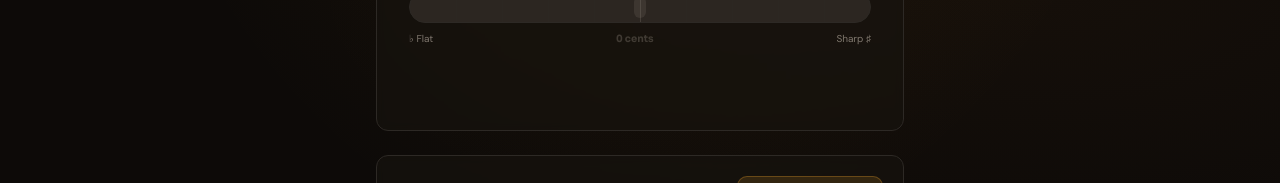
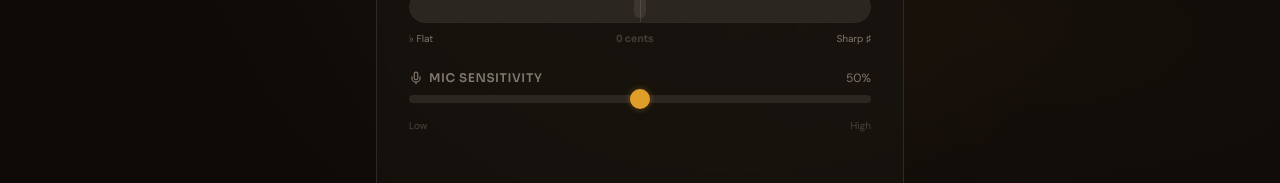
Before and after one commit to randysoller/FretMaster, a React (Vite) app: page /tuner in a window 1280 px wide. Shown: the part 481-664 px from the top of the page. Built offline with nearby package versions, Linux system fonts and the light colour scheme; no server answers.

Commit message:
Add mic sensitivity slider to tuner

```diff
--- a/src/pages/Tuner.tsx
+++ b/src/pages/Tuner.tsx
@@ -122,7 +122,7 @@ function autoCorrelate(buffer: Float32Array, sampleRate: number): number {
     rms += buffer[i] * buffer[i];
   }
   rms = Math.sqrt(rms / buffer.length);
-  if (rms < 0.008) return -1;
+  if (rms < ((globalThis as any).__tunerRmsThreshold ?? 0.008)) return -1;
 
   const size = buffer.length;
   const halfSize = Math.floor(size / 2);
@@ -204,6 +204,8 @@ export default function Tuner() {
   const [selectedString, setSelectedString] = useState<GuitarString | null>(null);
   const [playingString, setPlayingString] = useState<number | null>(null);
   const [inTuneConfirmed, setInTuneConfirmed] = useState(false);
+  const [sensitivity, setSensitivity] = useState(50);
+  const sensitivityRef = useRef(50);
   const startedRef = useRef(false);
   const inTuneStartRef = useRef<number>(0);
   const inTuneSoundPlayedRef = useRef(false);
@@ -219,6 +221,7 @@ export default function Tuner() {
   // Keep refs in sync so the detect loop can access current values
   useEffect(() => { selectedStringRef.current = selectedString; }, [selectedString]);
   useEffect(() => { selectedTuningRef.current = selectedTuning; }, [selectedTuning]);
+  useEffect(() => { sensitivityRef.current = sensitivity; }, [sensitivity]);
 
   // Close tuning dropdown on outside click
   useEffect(() => {
@@ -296,6 +299,11 @@ export default function Tuner() {
 
       const detect = () => {
         if (!analyserRef.current || !bufferRef.current || !audioCtxRef.current) return;
+
+        // Map sensitivity (0–100) to RMS threshold: high sensitivity → low threshold
+        const s = sensitivityRef.current;
+        const rmsThreshold = 0.05 * Math.pow(0.02, s / 100);
+        (globalThis as any).__tunerRmsThreshold = rmsThreshold;
 
         analyserRef.current.getFloatTimeDomainData(bufferRef.current);
         const freq = autoCorrelate(bufferRef.current, audioCtxRef.current.sampleRate);
@@ -776,6 +784,38 @@ export default function Tuner() {
               </div>
             </div>
 
+            {/* Mic sensitivity */}
+            <div className="space-y-2">
+              <div className="flex items-center justify-between">
+                <label className="text-xs font-display font-semibold text-[hsl(var(--text-muted))] uppercase tracking-wider flex items-center gap-1.5">
+                  <Mic className="size-3.5" />
+                  Mic Sensitivity
+                </label>
+                <span className="text-xs font-body tabular-nums text-[hsl(var(--text-muted))]">{sensitivity}%</span>
+              </div>
+              <input
+                type="range"
+                min={0}
+                max={100}
+                step={1}
+                value={sensitivity}
+                onChange={(e) => setSensitivity(Number(e.target.value))}
+                className="w-full h-2 rounded-full appearance-none cursor-pointer
+                  bg-[hsl(var(--bg-surface))]
+                  [&::-webkit-slider-thumb]:appearance-none [&::-webkit-slider-thumb]:w-5 [&::-webkit-slider-thumb]:h-5
+                  [&::-webkit-slider-thumb]:rounded-full [&::-webkit-slider-thumb]:bg-[hsl(var(--color-primary))]
+                  [&::-webkit-slider-thumb]:shadow-[0_0_6px_hsl(var(--color-primary)/0.4)]
+                  [&::-webkit-slider-thumb]:transition-transform [&::-webkit-slider-thumb]:duration-150
+                  [&::-webkit-slider-thumb]:hover:scale-110 [&::-webkit-slider-thumb]:active:scale-95
+                  [&::-moz-range-thumb]:w-5 [&::-moz-range-thumb]:h-5 [&::-moz-range-thumb]:rounded-full
+                  [&::-moz-range-thumb]:bg-[hsl(var(--color-primary))] [&::-moz-range-thumb]:border-none"
+              />
+              <div className="flex justify-between text-[10px] font-body text-[hsl(var(--text-muted)/0.5)]">
+                <span>Low</span>
+                <span>High</span>
+              </div>
+            </div>
+
             {/* Status text */}
             <div className="text-center h-7">
               {shownNote && isTargetInTune ? (
```
